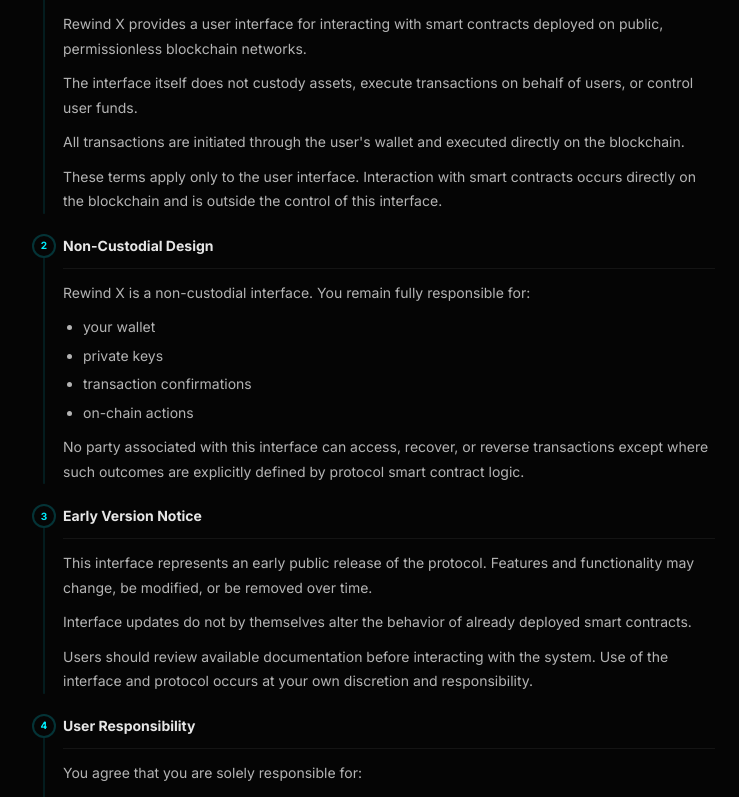
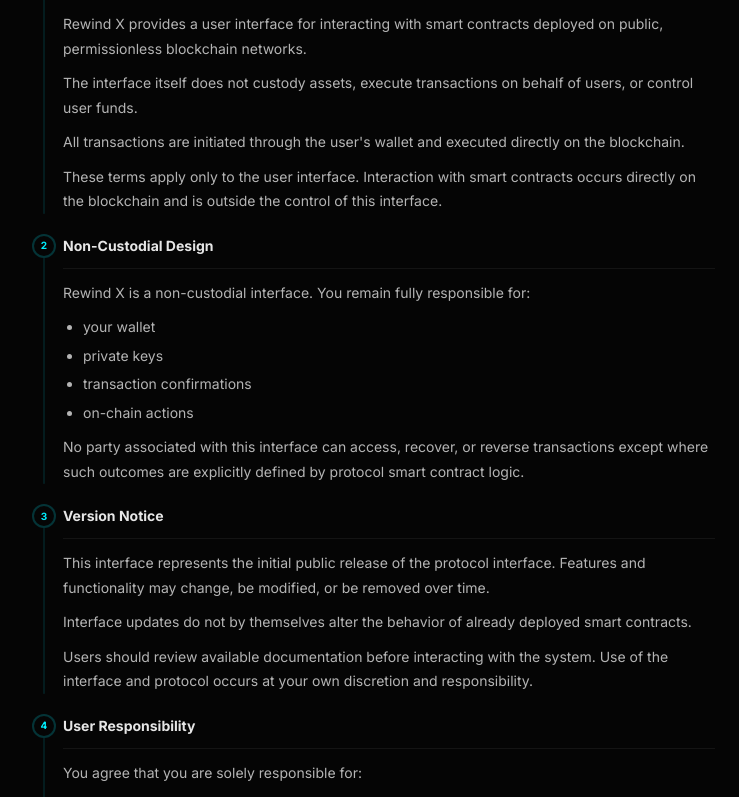
Before and after one commit to calvinrewindx/rewindx-landing, a Next.js app: page /terms in a window 1280 px wide. Shown: the part 382-1179 px from the top of the page, without its empty margins (261-1000 px from the left). Built offline with nearby package versions, Linux system fonts and the light colour scheme.

Commit message:
wording: replace early with initial across terms and security

```diff
--- a/content/rewindx-security-page.md
+++ b/content/rewindx-security-page.md
@@ -91,7 +91,7 @@
 ## Known Limitations
 
 - This is an internal review, not an independent external audit
-- The protocol is released as an early public version (V1)
+- The protocol is released as an initial public version (V1)
 - Some edge cases may only emerge under real-world usage
 
 Known token-related edge cases include:
--- a/src/app/security/page.tsx
+++ b/src/app/security/page.tsx
@@ -235,7 +235,7 @@
               <div className="space-y-2">
                 {[
                   "This is an internal review, not an independent external audit",
-                  "The protocol is released as an early public version (V1)",
+                  "The protocol is released as an initial public version (V1)",
                   "Some edge cases may only emerge under real-world usage",
                 ].map((item, i) => (
                   <div key={i} className="flex items-start gap-3 p-2.5 rounded-lg border border-amber-500/10 bg-amber-500/[0.02]">
--- a/src/app/terms/page.tsx
+++ b/src/app/terms/page.tsx
@@ -61,8 +61,8 @@
           <p>No party associated with this interface can access, recover, or reverse transactions except where such outcomes are explicitly defined by protocol smart contract logic.</p>
         </Section>
 
-        <Section num={3} title="Early Version Notice">
-          <p>This interface represents an early public release of the protocol. Features and functionality may change, be modified, or be removed over time.</p>
+        <Section num={3} title="Version Notice">
+          <p>This interface represents the initial public release of the protocol interface. Features and functionality may change, be modified, or be removed over time.</p>
           <p>Interface updates do not by themselves alter the behavior of already deployed smart contracts.</p>
           <p>Users should review available documentation before interacting with the system. Use of the interface and protocol occurs at your own discretion and responsibility.</p>
         </Section>
```
